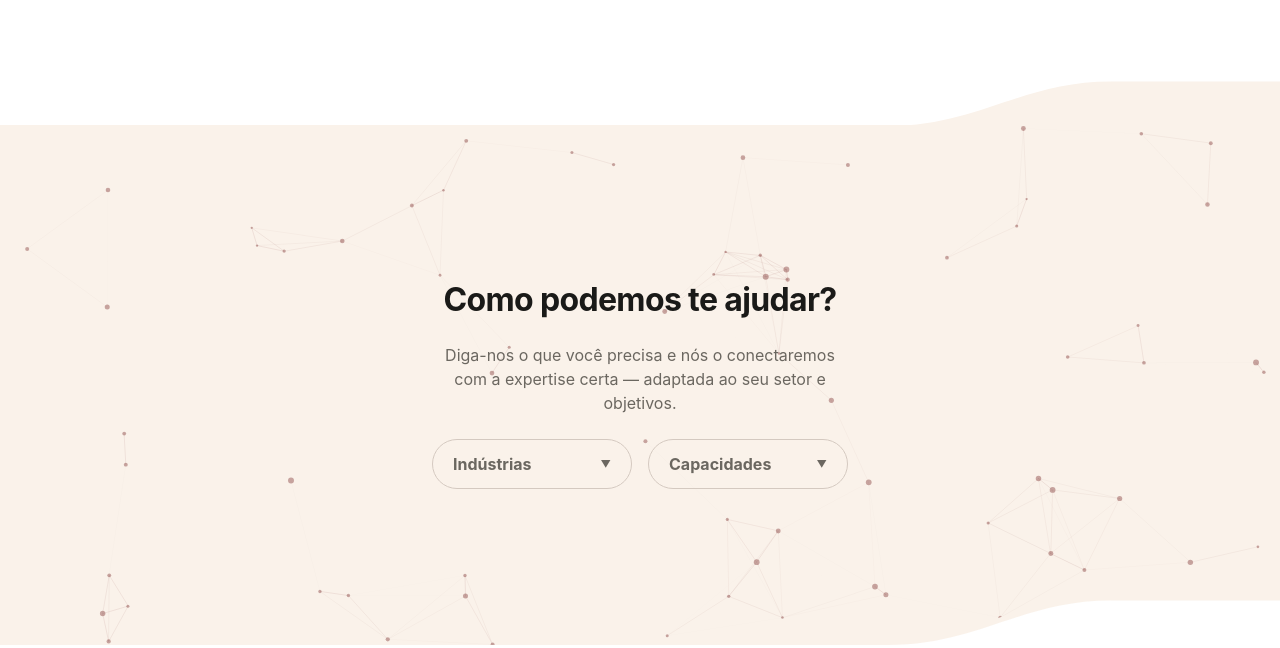
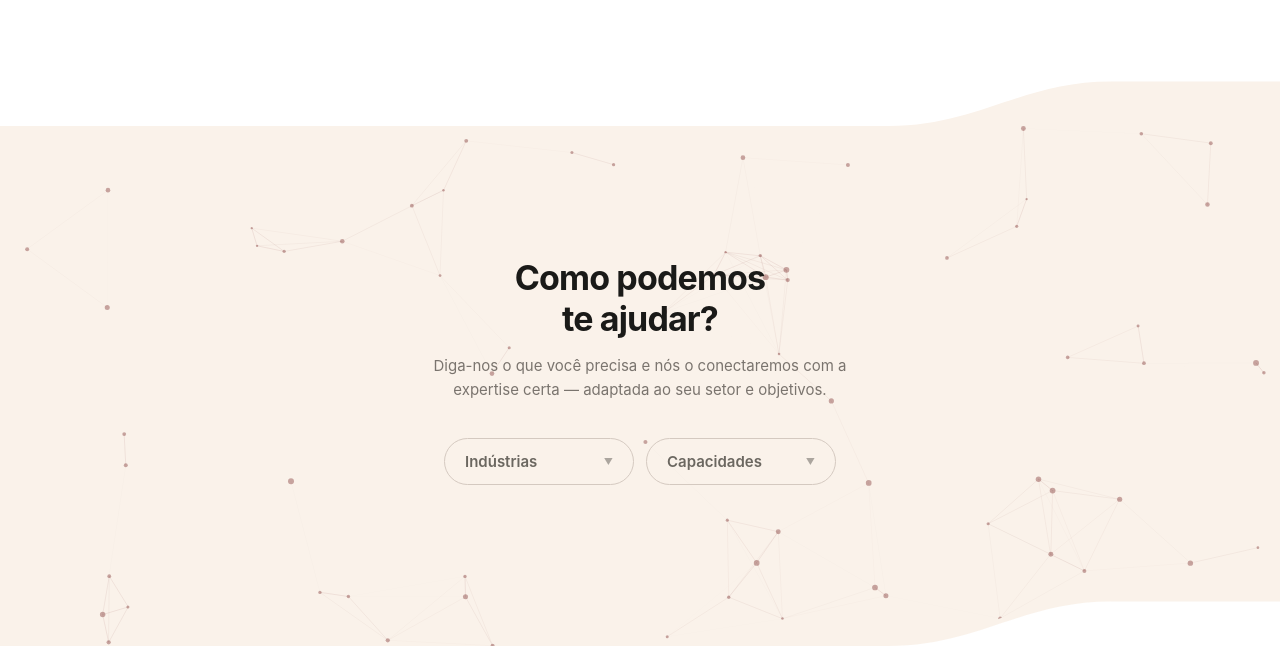
Before and after one commit to Insper-Jr/Consulting_front, a React (Vite) app in the folder Consulting-front/: page / in a window 1280 px wide. Shown: the part 4580-5228 px from the top of the page. Built offline with nearby package versions, Linux system fonts and the light colour scheme.

Commit message:
update: adicionei as imagens no campo de como podemos ajudar

```diff
--- a/Consulting-front/src/pages/home/components/interactiveSelector.tsx
+++ b/Consulting-front/src/pages/home/components/interactiveSelector.tsx
@@ -1,178 +1,146 @@
-import React, { useState, useRef, useCallback, useEffect } from "react";
-import styled from "styled-components";
+import React, { useState, useRef, useEffect, useCallback } from "react";
+import styled, { keyframes, css } from "styled-components";
 import { useParticles } from "../../../hooks/useParticleBackground";
 
-interface Selections { industry: string; capability: string; }
+const RED = "#691212", BG = "#FAF2EA", FONT = `'Inter',Helvetica,sans-serif`;
+const SPRING = "0.72s cubic-bezier(0.34,1.08,0.64,1)";
+const SMOOTH = "0.55s cubic-bezier(0.4,0,0.2,1)";
 
-const BG   = "#FAF2EA";
-const RED  = "#691212";
-const FONT = `'Inter', Helvetica, sans-serif`;
-const EASE = "0.7s cubic-bezier(0.4, 0, 0.2, 1)";
-
-const CONTENT: Record<string, string> = {
-  "Finanças":                 "Apoiamos instituições financeiras a navegar regulações complexas e acelerar a transformação digital com segurança.",
-  "Saúde":                    "Conectamos tecnologia e cuidado para melhorar processos clínicos, reduzir custos e ampliar o acesso à saúde.",
-  "Varejo":                   "Ajudamos varejistas a criar experiências omnichannel que fidelizam clientes e aumentam a eficiência operacional.",
-  "Energia":                  "Aceleramos a transição energética com soluções que unem inovação, sustentabilidade e viabilidade econômica.",
-  "Manufatura":               "Modernizamos operações industriais com automação inteligente e análise de dados em tempo real.",
-  "Estratégia e Consultoria": "Traduzimos ambições de negócio em planos concretos, com foco em resultados mensuráveis e vantagem competitiva.",
-  "Tecnologia":               "Desenvolvemos soluções robustas e escaláveis que resolvem problemas reais e evoluem com o seu negócio.",
-  "Design":                   "Criamos experiências centradas no usuário que combinam estética e funcionalidade para gerar impacto real.",
-  "Data & AI":                "Transformamos dados em decisões com modelos de IA aplicados, governança sólida e foco em valor de negócio.",
+const CONTENT: Record<string, { description: string; image: string }> = {
+  "Finanças":                { description: "Apoiamos instituições financeiras a navegar regulações complexas e acelerar a transformação digital com segurança.", image: "https://images.unsplash.com/photo-1486406146926-c627a92ad1ab?w=900&q=85" },
+  "Saúde":                   { description: "Conectamos tecnologia e cuidado para melhorar processos clínicos, reduzir custos e ampliar o acesso à saúde.", image: "https://images.unsplash.com/photo-1527613426441-4da17471b66d?w=900&q=85" },
+  "Varejo":                  { description: "Ajudamos varejistas a criar experiências omnichannel que fidelizam clientes e aumentam a eficiência operacional.", image: "https://images.unsplash.com/photo-1555529669-e69e7aa0ba9a?w=900&q=85" },
+  "Energia":                 { description: "Aceleramos a transição energética com soluções que unem inovação, sustentabilidade e viabilidade econômica.", image: "https://images.unsplash.com/photo-1508514177221-188b1cf16e9d?w=900&q=85" },
+  "Manufatura":              { description: "Modernizamos operações industriais com automação inteligente e análise de dados em tempo real.", image: "https://images.unsplash.com/photo-1581091226033-d5c48150dbaa?w=900&q=85" },
+  "Estratégia e Consultoria":{ description: "Traduzimos ambições de negócio em planos concretos, com foco em resultados mensuráveis e vantagem competitiva.", image: "https://images.unsplash.com/photo-1497366216548-37526070297c?w=900&q=85" },
+  "Tecnologia":              { description: "Desenvolvemos soluções robustas e escaláveis que resolvem problemas reais e evoluem com o seu negócio.", image: "https://images.unsplash.com/photo-1451187580459-43490279c0fa?w=900&q=85" },
+  "Design":                  { description: "Criamos experiências centradas no usuário que combinam estética e funcionalidade para gerar impacto real.", image: "https://images.unsplash.com/photo-1586717791821-3f44a563fa4c?w=900&q=85" },
+  "Data & AI":               { description: "Transformamos dados em decisões com modelos de IA aplicados, governança sólida e foco em valor de negócio.", image: "https://images.unsplash.com/photo-1639322537228-f710d846310a?w=900&q=85" },
 };
 
-const CAPABILITIES    = ["Estratégia e Consultoria", "Tecnologia", "Design", "Data & AI"];
-const INDUSTRIES      = ["Finanças", "Saúde", "Varejo", "Energia", "Manufatura"];
-const PLACEHOLDER_IMG = "https://images.unsplash.com/photo-1553877522-43269d4ea984?w=800&q=80";
+const INDUSTRIES   = ["Finanças","Saúde","Varejo","Energia","Manufatura"];
+const CAPABILITIES = ["Estratégia e Consultoria","Tecnologia","Design","Data & AI"];
 
-const Wrapper        = styled.div`position: relative; width: 100%;`;
-const ParticleCanvas = styled.canvas`position: absolute; inset: 0; width: 100%; height: 100%; pointer-events: none; z-index: 0;`;
-const ContentBlock   = styled.div`display: flex; flex-direction: column; gap: 24px; align-items: center; text-align: center; width: 100%;`;
-const SelectRow      = styled.div`display: flex; gap: 16px; align-items: center;`;
-const DropdownWrapper = styled.div`position: relative; min-width: 200px;`;
-const DropdownMenu   = styled.div`position: absolute; top: calc(100% + 8px); left: 0; right: 0; background: #fff; border: 1.5px solid #1a1a18; border-radius: 16px; overflow: hidden; z-index: 100; box-shadow: 0 8px 24px rgba(0,0,0,0.08);`;
-const ImageBox       = styled.div`border-radius: 6px; overflow: hidden; position: relative; box-shadow: 0 0 0 1px rgba(176,48,48,0.1), 0 12px 40px rgba(0,0,0,0.08);`;
+// ─── Keyframes ─────────────────────────────────────────────────────────────────
+const imgEnter  = keyframes`from{opacity:0;transform:scale(1.07)} to{opacity:1;transform:scale(1)}`;
+const imgExit   = keyframes`from{opacity:1;transform:scale(1)}    to{opacity:0;transform:scale(0.96)}`;
+const slideUp   = keyframes`from{opacity:0;transform:translateY(14px)} to{opacity:1;transform:translateY(0)}`;
+const menuOpen  = keyframes`from{clip-path:inset(0 0 100% 0 round 16px);opacity:0} to{clip-path:inset(0 0 0% 0 round 16px);opacity:1}`;
+const itemSlide = keyframes`from{opacity:0;transform:translateX(-8px)} to{opacity:1;transform:translateX(0)}`;
 
-const Section = styled.div`
-  width: 100%; background: ${BG}; padding: 120px 0 40px;
-  box-sizing: border-box; margin-top: -1px; min-height: 55vh;
-  display: flex; align-items: center;
-`;
-const Inner = styled.div<{ $active: boolean }>`
-  max-width: 900px; margin: 0 auto; padding: 0 48px;
-  display: grid;
-  grid-template-columns: ${({ $active }) => ($active ? "1fr 1fr" : "1fr 0fr")};
-  gap: ${({ $active }) => ($active ? "64px" : "0px")};
-  align-items: center;
-  transition: grid-template-columns ${EASE}, gap ${EASE};
-  position: relative; z-index: 1;
-`;
-const Title = styled.h2`
-  font-family: ${FONT}; font-size: 32px; font-weight: 700;
-  color: #1a1a18; letter-spacing: -0.02em; line-height: 1.2; margin: 0;
-`;
-const Description = styled.p`
-  font-family: ${FONT}; font-size: 16px; font-weight: 400;
-  color: #6b6760; line-height: 1.5; margin: 0; max-width: 400px;
-`;
-const RightPanel = styled.div<{ $active: boolean }>`
-  width: ${({ $active }) => ($active ? "100%" : "0%")};
-  opacity: ${({ $active }) => ($active ? 1 : 0)};
-  display: flex; flex-direction: column; gap: 16px;
-  transition: width ${EASE}, opacity ${EASE};
-`;
-const DropdownScroll = styled.div`
-  max-height: 240px; overflow-y: auto; padding: 8px 0;
-  &::-webkit-scrollbar { width: 4px; }
-  &::-webkit-scrollbar-track { background: transparent; }
-  &::-webkit-scrollbar-thumb { background: #d0c8c0; border-radius: 4px; }
-`;
-const DropdownTrigger = styled.button<{ $open: boolean; $selected: boolean }>`
-  width: 100%; display: flex; align-items: center; justify-content: space-between;
-  padding: 14px 20px; border-radius: 50px;
-  border: 1px solid ${({ $open, $selected }) => ($open || $selected ? RED : "#d4c9c0")};
-  background: ${({ $selected }) => ($selected ? RED : "transparent")};
-  color: ${({ $selected }) => ($selected ? "#F5E6DC" : "#6b6760")};
-  font-family: ${FONT}; font-size: 16px; font-weight: 700;
-  cursor: pointer; transition: all 0.2s ease;
-  &:focus { outline: none; }
-  &:hover { border-color: ${RED}; color: ${({ $selected }) => ($selected ? "#F5E6DC" : RED)}; }
-`;
-const DropdownItem = styled.div<{ $active: boolean }>`
-  padding: 12px 20px; font-family: ${FONT}; font-size: 16px; font-weight: 400;
-  color: ${({ $active }) => ($active ? RED : "#1a1a18")};
-  font-weight: ${({ $active }) => ($active ? "700" : "400")};
-  cursor: pointer; transition: background 0.15s ease;
-  background: ${({ $active }) => ($active ? BG : "transparent")};
-  &:hover { background: ${BG}; color: ${RED}; }
-`;
-const InfoText = styled.p`font-family: ${FONT}; font-size: 16px; font-weight: 400; color: #6b6760; line-height: 1.5; margin: 0;`;
-const InfoLink = styled.a`
-  font-family: ${FONT}; font-size: 16px; font-weight: 700;
-  color: ${RED}; text-decoration: none; transition: opacity 0.2s ease;
-  &:hover { opacity: 0.7; }
-  &::after { content: " →"; }
-`;
+// ─── Styled Components ─────────────────────────────────────────────────────────
+const Wrapper    = styled.div`position:relative;width:100%;`;
+const Section    = styled.section`width:100%;background:${BG};padding:100px 0 48px;box-sizing:border-box;min-height:55vh;display:flex;align-items:center;`;
+const Grid       = styled.div<{$active:boolean}>`max-width:960px;margin:0 auto;padding:0 48px;width:100%;display:grid;grid-template-columns:${p=>p.$active?"1fr 1fr":"1fr 0fr"};gap:${p=>p.$active?56:0}px;align-items:stretch;position:relative;z-index:1;transition:grid-template-columns ${SPRING},gap ${SMOOTH};`;
+const Left       = styled.div<{$active:boolean}>`display:flex;flex-direction:column;align-items:${p=>p.$active?"flex-start":"center"};text-align:${p=>p.$active?"left":"center"};transition:align-items ${SMOOTH};`;
+const Title      = styled.h2`font-family:${FONT};font-size:34px;font-weight:700;color:#1a1a18;letter-spacing:-0.025em;line-height:1.2;margin:0 0 14px;`;
+const Subtitle   = styled.p<{$active:boolean}>`font-family:${FONT};font-size:15px;color:#7a746e;line-height:1.6;margin:0 0 36px;max-width:${p=>p.$active?340:420}px;transition:max-width ${SMOOTH};`;
+const Controls   = styled.div`display:flex;gap:12px;align-items:center;flex-wrap:wrap;`;
+const ImagePanel = styled.div<{$active:boolean}>`overflow:hidden;opacity:${p=>p.$active?1:0};clip-path:${p=>p.$active?"inset(0% 0 0 0 round 14px)":"inset(8% 4% 8% 4% round 14px)"};transition:clip-path ${SPRING},opacity ${SMOOTH};min-height:0;`;
 
-interface DropdownProps { placeholder: string; options: string[]; value: string; onChange: (val: string) => void; }
+// Image crossfade
+const ImgWrap = styled.div`position:relative;width:100%;height:100%;border-radius:14px;overflow:hidden;box-shadow:0 0 0 1px rgba(105,18,18,.08),0 24px 64px rgba(0,0,0,.16);`;
+const Img     = styled.img<{$enter?:boolean;$exit?:boolean}>`position:absolute;inset:0;width:100%;height:100%;object-fit:cover;display:block;z-index:2;${p=>p.$enter&&css`animation:${imgEnter} .55s cubic-bezier(.4,0,.2,1) both;`}${p=>p.$exit&&css`animation:${imgExit} .55s cubic-bezier(.4,0,.2,1) both;z-index:1;`}`;
+const Overlay = styled.div`position:absolute;inset:0;background:linear-gradient(to top,rgba(22,5,5,.9) 0%,rgba(22,5,5,.22) 48%,transparent 68%);z-index:3;pointer-events:none;`;
+const Caption = styled.div`position:absolute;bottom:0;left:0;right:0;padding:28px 26px 26px;z-index:4;display:flex;flex-direction:column;gap:10px;`;
+const CapTag  = styled.span`font-family:${FONT};font-size:11px;font-weight:700;color:rgba(255,255,255,.48);text-transform:uppercase;letter-spacing:0.09em;animation:${slideUp} .42s .18s ease both;`;
+const CapText = styled.p`font-family:${FONT};font-size:14px;color:rgba(255,255,255,.88);line-height:1.6;margin:0;animation:${slideUp} .42s .26s ease both;`;
+const CapLink = styled.a`font-family:${FONT};font-size:13px;font-weight:700;color:#fff;text-decoration:none;align-self:flex-start;opacity:.88;animation:${slideUp} .42s .34s ease both;`;
 
-const Dropdown: React.FC<DropdownProps> = ({ placeholder, options, value, onChange }) => {
+// Dropdown
+const DropWrap = styled.div`position:relative;min-width:190px;`;
+const DropBtn  = styled.button<{$open:boolean;$sel:boolean}>`width:100%;display:flex;align-items:center;justify-content:space-between;gap:10px;padding:13px 20px;border-radius:50px;font-family:${FONT};font-size:15px;font-weight:600;cursor:pointer;border:1.5px solid ${p=>p.$open||p.$sel?RED:"#d4c9c0"};background:${p=>p.$sel?RED:"transparent"};color:${p=>p.$sel?"#fff":"#6b6760"};`;
+const Arrow    = styled.span<{$open:boolean}>`font-size:9px;opacity:.55;display:inline-block;transition:transform .25s;transform:${p=>p.$open?"rotate(180deg)":"rotate(0)"};`;
+const Menu     = styled.div`position:absolute;top:calc(100% + 8px);left:0;right:0;background:#fff;border:1.5px solid #1a1a18;border-radius:16px;overflow:hidden;z-index:200;box-shadow:0 8px 32px rgba(0,0,0,.10);animation:${menuOpen} .28s cubic-bezier(.34,1.1,.64,1) both;`;
+const MenuScroll = styled.div`max-height:220px;overflow-y:auto;padding:6px 0;`;
+const MenuItem = styled.div<{$sel:boolean;$idx:number}>`padding:11px 20px;font-family:${FONT};font-size:15px;cursor:pointer;font-weight:${p=>p.$sel?700:400};color:${p=>p.$sel?RED:"#1a1a18"};background:${p=>p.$sel?BG:"transparent"};animation:${itemSlide} .2s ${p=>p.$idx*.04}s ease both;`;
+const WaveSvg  = styled.div`width:100%;overflow:hidden;line-height:0;background:${BG};`;
+
+// ─── ImageCrossfade ────────────────────────────────────────────────────────────
+function ImageCrossfade({ activeKey }: { activeKey: string }) {
+  const [imgs, setImgs] = useState({ current: CONTENT[activeKey].image, prev: null as string | null });
+  const prevKey = useRef(activeKey);
+  useEffect(() => {
+    if (activeKey === prevKey.current) return;
+    setImgs(s => ({ current: CONTENT[activeKey].image, prev: s.current }));
+    prevKey.current = activeKey;
+    const t = setTimeout(() => setImgs(s => ({ ...s, prev: null })), 600);
+    return () => clearTimeout(t);
+  }, [activeKey]);
+  return (
+    <ImgWrap>
+      {imgs.prev && <Img key={`x-${imgs.prev}`} src={imgs.prev} alt="" $exit />}
+      <Img key={`e-${imgs.current}`} src={imgs.current} alt={activeKey} $enter />
+      <Overlay />
+      <Caption key={activeKey}>
+        <CapTag>{activeKey}</CapTag>
+        <CapText>{CONTENT[activeKey].description}</CapText>
+        <CapLink href="/">Saiba mais →</CapLink>
+      </Caption>
+    </ImgWrap>
+  );
+}
+
+// ─── Dropdown ──────────────────────────────────────────────────────────────────
+function Dropdown({ placeholder, options, value, onChange }: { placeholder:string; options:string[]; value:string; onChange:(v:string)=>void }) {
   const [open, setOpen] = useState(false);
   const ref = useRef<HTMLDivElement>(null);
+  useEffect(() => {
+    const h = (e: MouseEvent) => { if (ref.current && !ref.current.contains(e.target as Node)) setOpen(false); };
+    document.addEventListener("mousedown", h);
+    return () => document.removeEventListener("mousedown", h);
+  }, []);
+  return (
+    <DropWrap ref={ref}>
+      <DropBtn onClick={() => setOpen(o => !o)} $open={open} $sel={value !== ""}>
+        <span>{value || placeholder}</span>
+        <Arrow $open={open}>▼</Arrow>
+      </DropBtn>
+      {open && (
+        <Menu>
+          <MenuScroll>
+            {options.map((opt, idx) => (
+              <MenuItem key={opt} $sel={value===opt} $idx={idx} onClick={() => { onChange(opt); setOpen(false); }}>{opt}</MenuItem>
+            ))}
+          </MenuScroll>
+        </Menu>
+      )}
+    </DropWrap>
+  );
+}
 
-  useEffect(() => {
-    const handler = (e: MouseEvent) => {
-      if (ref.current && !ref.current.contains(e.target as Node)) setOpen(false);
-    };
-    document.addEventListener("mousedown", handler);
-    return () => document.removeEventListener("mousedown", handler);
-  }, []);
-
-  return (
-    <DropdownWrapper ref={ref}>
-      <DropdownTrigger $open={open} $selected={value !== ""} onClick={() => setOpen(o => !o)}>
-        <span>{value || placeholder}</span>
-        <span style={{ display: "inline-block", transition: "transform 0.2s ease", transform: open ? "rotate(180deg)" : "rotate(0deg)", fontSize: 10, color: "#6b6760" }}>▼</span>
-      </DropdownTrigger>
-      {open && (
-        <DropdownMenu>
-          <DropdownScroll>
-            {options.map(opt => (
-              <DropdownItem key={opt} $active={value === opt} onClick={() => { onChange(opt); setOpen(false); }}>{opt}</DropdownItem>
-            ))}
-          </DropdownScroll>
-        </DropdownMenu>
-      )}
-    </DropdownWrapper>
-  );
-};
-
-const InteractiveSelector: React.FC = () => {
-  const [selections, setSelections] = useState<Selections>({ industry: "", capability: "" });
-  const activeKey = selections.capability || selections.industry;
+// ─── Main ──────────────────────────────────────────────────────────────────────
+export default function InteractiveSelector() {
+  const [sel, setSel] = useState({ industry: "", capability: "" });
+  const activeKey = sel.capability || sel.industry;
   const isActive  = activeKey !== "";
-  const handle = useCallback(
-    (field: keyof Selections) => (val: string) => setSelections({ capability: "", industry: "", [field]: val }), []
-  );
-
+  const handle    = useCallback((f: "industry"|"capability") => (v: string) => setSel({ capability:"", industry:"", [f]: v }), []);
   const wrapperRef = useRef<HTMLDivElement>(null);
   const canvasRef  = useRef<HTMLCanvasElement>(null);
   useParticles(wrapperRef, canvasRef);
-
   return (
     <Wrapper ref={wrapperRef}>
-      <ParticleCanvas ref={canvasRef} />
+      <canvas ref={canvasRef} style={{ position:"absolute",inset:0,width:"100%",height:"100%",pointerEvents:"none",zIndex:0 }} />
       <Section>
-        <Inner $active={isActive}>
-          <ContentBlock>
-            <Title>Como podemos te ajudar?</Title>
-            <Description>Diga-nos o que você precisa e nós o conectaremos com a expertise certa — adaptada ao seu setor e objetivos.</Description>
-            <SelectRow>
-              <Dropdown placeholder="Indústrias"  options={INDUSTRIES}   value={selections.industry}   onChange={handle("industry")} />
-              <Dropdown placeholder="Capacidades" options={CAPABILITIES} value={selections.capability} onChange={handle("capability")} />
-            </SelectRow>
-          </ContentBlock>
-          <RightPanel $active={isActive}>
-            <ImageBox>
-              <img src={PLACEHOLDER_IMG} alt="Visual context" style={{ width: "100%", aspectRatio: "4 / 3", objectFit: "cover" }} />
-              <div style={{ position: "absolute", inset: 0, background: "linear-gradient(135deg, rgba(176,48,48,0.04) 0%, transparent 60%)", pointerEvents: "none" }} />
-            </ImageBox>
-            {activeKey && (
-              <div style={{ display: "flex", flexDirection: "column", gap: 10 }}>
-                <InfoText>{CONTENT[activeKey]}</InfoText>
-                <InfoLink href="/">Saiba mais</InfoLink>
-              </div>
-            )}
-          </RightPanel>
-        </Inner>
+        <Grid $active={isActive}>
+          <Left $active={isActive}>
+            <Title>Como podemos<br />te ajudar?</Title>
+            <Subtitle $active={isActive}>Diga-nos o que você precisa e nós o conectaremos com a expertise certa — adaptada ao seu setor e objetivos.</Subtitle>
+            <Controls>
+              <Dropdown placeholder="Indústrias"  options={INDUSTRIES}   value={sel.industry}   onChange={handle("industry")} />
+              <Dropdown placeholder="Capacidades" options={CAPABILITIES} value={sel.capability} onChange={handle("capability")} />
+            </Controls>
+          </Left>
+          <ImagePanel $active={isActive}>
+            {isActive && <ImageCrossfade activeKey={activeKey} />}
+          </ImagePanel>
+        </Grid>
       </Section>
-      <div style={{ width: "100%", overflow: "hidden", lineHeight: 0, background: BG }}>
-        <svg viewBox="0 0 1440 90" preserveAspectRatio="none" xmlns="http://www.w3.org/2000/svg" style={{ display: "block", width: "100%" }}>
+      <WaveSvg>
+        <svg viewBox="0 0 1440 90" preserveAspectRatio="none" xmlns="http://www.w3.org/2000/svg" style={{ display:"block",width:"100%" }}>
           <path d="M0,90 L1000,90 C1100,90 1150,40 1250,40 L1440,40 L1440,90 Z" fill="#ffffff" />
         </svg>
-      </div>
+      </WaveSvg>
     </Wrapper>
   );
-};
-
-export default InteractiveSelector;
+}
```
